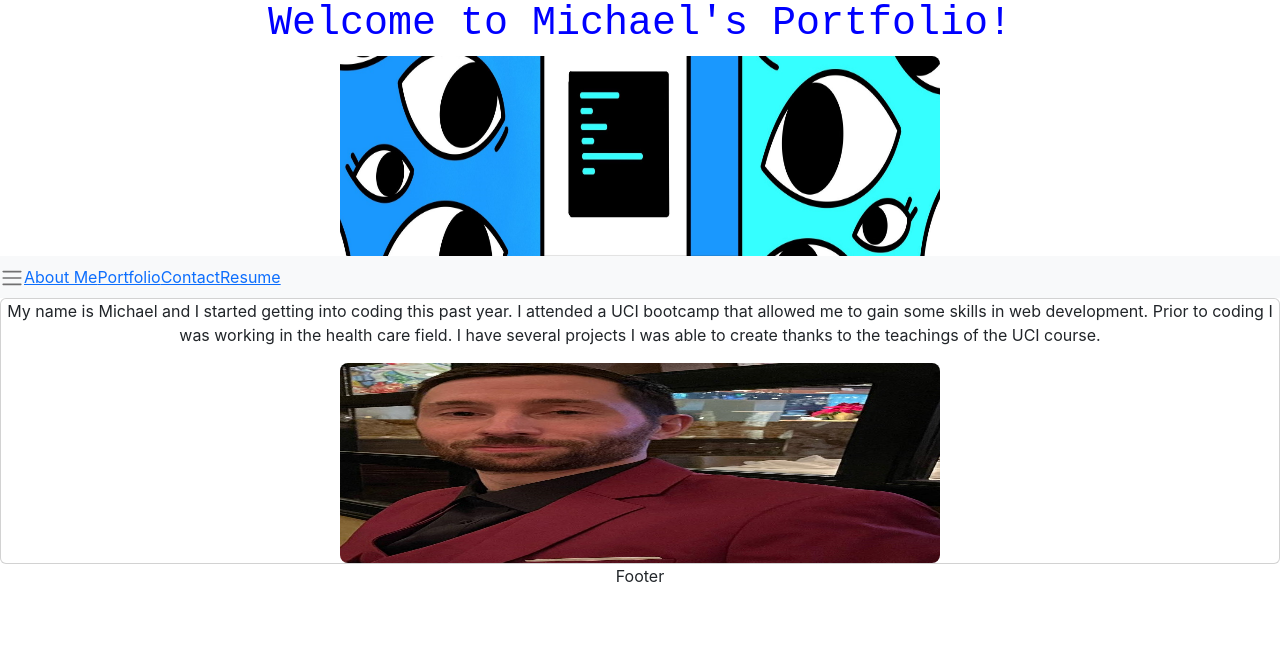
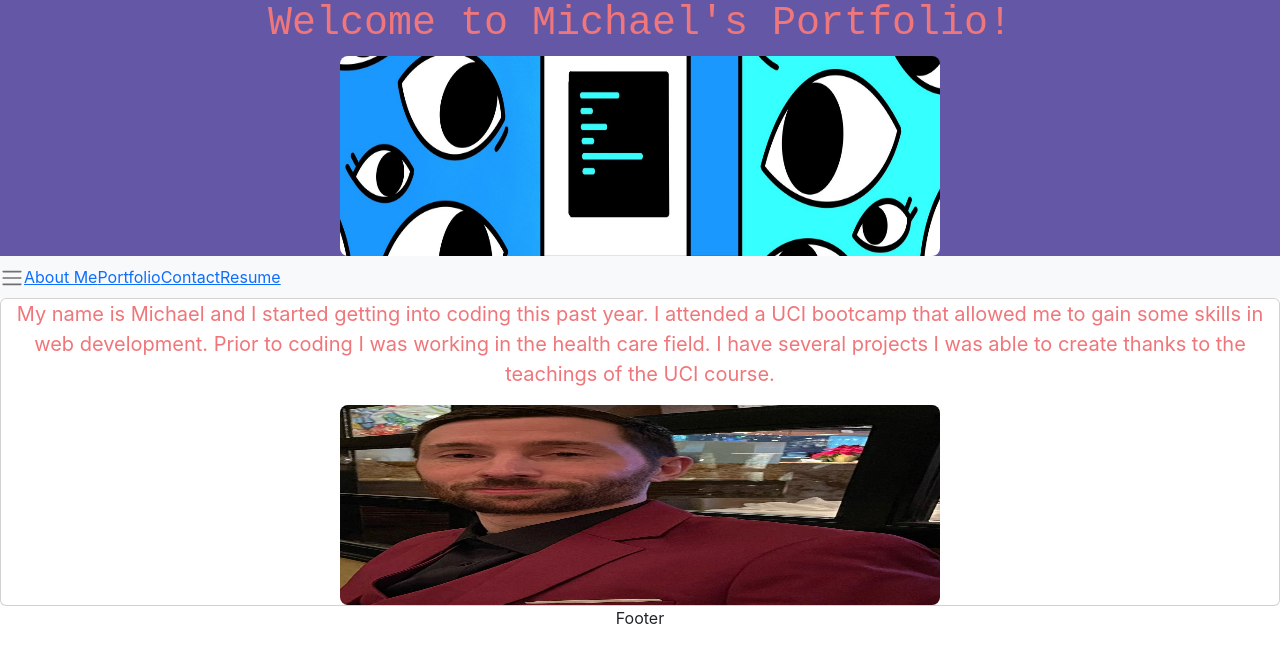
Before and after one commit to PintoDrop/portreact, a React (Create React App) app: page / in a window 1280 px wide. Shown: the top 662 px of the page. Built offline with nearby package versions, Linux system fonts and the light colour scheme.

Commit message:
adding color scheme

```diff
--- a/src/App.css
+++ b/src/App.css
@@ -53,7 +53,35 @@ img {
   height: 200px;
 }
 
+/* .self {
+   width: 300px;
+  height: 400px;
+} */
+
 Header {
   font-family: 'Courier New', Courier, monospace;
-  color: blue;
+  color: #EF767A;
+  background-color: #6457A6;
+  font-weight: 100;
 }
+
+
+/* body {
+  background-color: #23F0C7;
+  color: #EF767A;
+} */
+
+.aboutme {
+  background-color: #23F0C7;
+  color: #EF767A;
+  font-size: 20px;
+}
+
+/*
+color scheme:
+Yellow: #FFE347
+darker purple: #6457A6
+lighter purple: #7D7ABC
+salmon: #EF767A
+aqua: #23F0C7
+*/
--- a/src/Pages/Aboutme.js
+++ b/src/Pages/Aboutme.js
@@ -3,7 +3,7 @@ import self from "../../src/images/image.pro.jpg"
 
 function Aboutme() {
   return (
-    <section className="card">
+    <section className="card aboutme">
       <div className="text-center">
         <p>
           My name is Michael and I started getting into coding this past year. I
```
